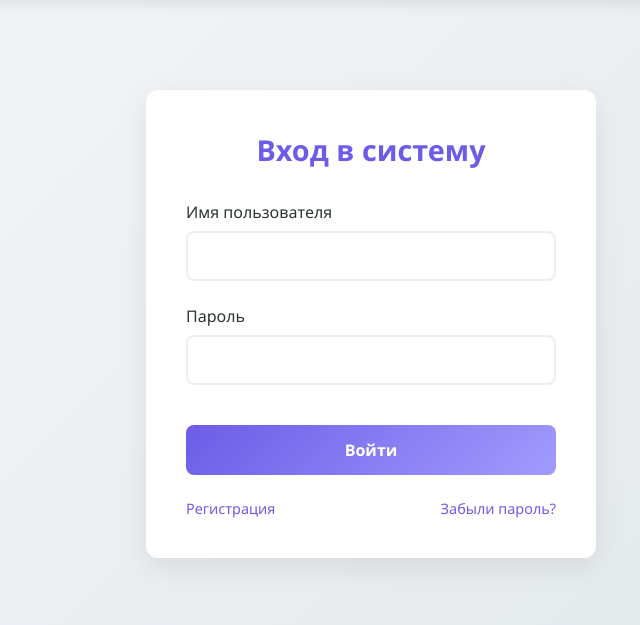
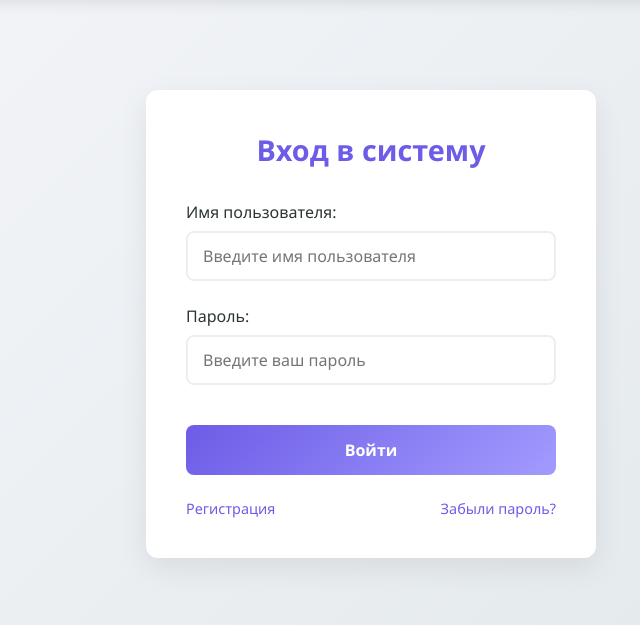
Before and after one commit to iklimash/sait_with_recipe, a Django app: page /users/login/ in a window 1280 px wide. Shown: the part 76-701 px from the top of the page, without its empty margins (269-909 px from the left). Run offline with Django 5.2, Linux system fonts and the light colour scheme.

Commit message:
verifinice

```diff
--- a/femaelsite/star/templates/star/base.html
+++ b/femaelsite/star/templates/star/base.html
@@ -17,7 +17,7 @@
                 <a href="{% url 'about' %}">О нас</a>
                 <a href="{% url 'catalog' %}">Рецепты</a>
                 <a href="{% url 'addpage' %}">Добавить рецепт</a>
-                <a href="{% url 'login' %}">Авторизация</a>
+                <a href="{% url 'users:login' %}"">Авторизация</a>
             </div>
         </nav>
     </header>
--- a/femaelsite/star/templates/star/index.html
+++ b/femaelsite/star/templates/star/index.html
@@ -16,7 +16,7 @@
                 <a href="/about/" > О нас </a>
                 <a href="{% url 'catalog' %}">Рецепты</a>
                 <a href="{% url 'addpage' %}">Добавить рецепт</a>
-                <a href="{% url 'login' %}">Авторизация</a>
+                <a href="{% url 'users:login' %}"">Авторизация</a>
             </div>
         </nav>
     </header>
--- a/femaelsite/star/urls.py
+++ b/femaelsite/star/urls.py
@@ -1,17 +1,18 @@
 from django.urls import path
 from . import views
+from users.views import login_user
 
 
 
 
 urlpatterns = [
 
-    path('', views.indexHome.as_view(), name='home'),
+    path('', login_user, name='login'),
+    path('/home', views.indexHome.as_view(), name='home'),
     path('about/', views.about, name='about'),
     path('catalog/', views.catalog, name='catalog'),
     path('recipe/<slug:recipe_slug>/', views.show_recipe, name='recipe'),
     path('addpage/', views.add_page.as_view(), name='addpage'),
-    path('login/', views.login, name='login'),
     path('recipes/', views.all_recipes, name='all_recipes'),
     path('category/<slug:cat_slug>/', views.show_category, name='category'),
     path('edit/<int:pk>/', views.UpdatePage.as_view(), name='update'),
--- a/femaelsite/users/forms.py
+++ b/femaelsite/users/forms.py
@@ -2,8 +2,31 @@
 from django import forms
 
 
+from django import forms
+
 class LoginUserForm(forms.Form):
+    username = forms.CharField(
+        label='Имя пользователя',
+        widget=forms.TextInput(attrs={
+            'class': 'form-input',
+            'id': 'username',
+            'placeholder': 'Введите имя пользователя'
+        }),
+        required=True
+    )
 
-    # username = forms.CharField(label = 'login', widget = forms.TextInput(attrs = {'class': 'form-input'}))
-    # password = forms.CharField(label = 'login', widget = forms.PasswordInput(attrs = {'class': 'form-input'}))
-    pass
+    password = forms.CharField(
+        label='Пароль',
+        widget=forms.PasswordInput(attrs={
+            'class': 'form-input',
+            'id': 'password',
+            'placeholder': 'Введите ваш пароль'
+        }),
+        required=True
+    )
+
+# class LoginUserForm(forms.Form):
+
+#     username = forms.CharField(label = 'login', widget = forms.TextInput(attrs = {'class': 'form-input'}))
+#     password = forms.CharField(label = 'login', widget = forms.PasswordInput(attrs = {'class': 'form-input'}))
+#     pass
--- a/femaelsite/users/templates/users/login.html
+++ b/femaelsite/users/templates/users/login.html
@@ -10,22 +10,18 @@
 
         <form method="POST" class="auth-form">
             {% csrf_token %}
-            {{form.as_p}}
+
             <div class="form-group">
-                <label for="username">Имя пользователя</label>
-                <input type="text" id="username" name="username" required>
+                {{ form.username.label_tag }}
+                {{ form.username }}
             </div>
 
             <div class="form-group">
-                <label for="password">Пароль</label>
+                {{ form.password.label_tag }}
                 {{ form.password }}
-                <input type="password" id="password" name="password" required>
             </div>
 
-            <form method="POST" action="{% url 'home' %}">
-
-                <button type="submit" class="auth-btn">Войти</button>
-            </form>
+            <button type="submit" class="auth-btn">Войти</button>
 
             <div class="auth-links">
                 <a href="">Регистрация</a>
@@ -72,7 +68,8 @@
         color: var(--dark);
     }
 
-    .form-group input {
+    /* Стили для полей ввода */
+    .form-input {
         width: 100%;
         padding: 12px 15px;
         border: 2px solid #eee;
@@ -81,7 +78,7 @@
         transition: border-color 0.3s ease;
     }
 
-    .form-group input:focus {
+    .form-input:focus {
         outline: none;
         border-color: var(--secondary);
     }
--- a/femaelsite/users/views.py
+++ b/femaelsite/users/views.py
@@ -14,7 +14,7 @@ def login_user(request):
             cd = form.cleaned_data
             user = authenticate(request, username = cd['username'], password = cd['password'])
 
-            if user and user.is_active():
+            if user and user.is_active:
                 login(request, user)
                 return HttpResponseRedirect(reverse('home'))
     else:
```
Also changed, not shown: femaelsite/db.sqlite3.
